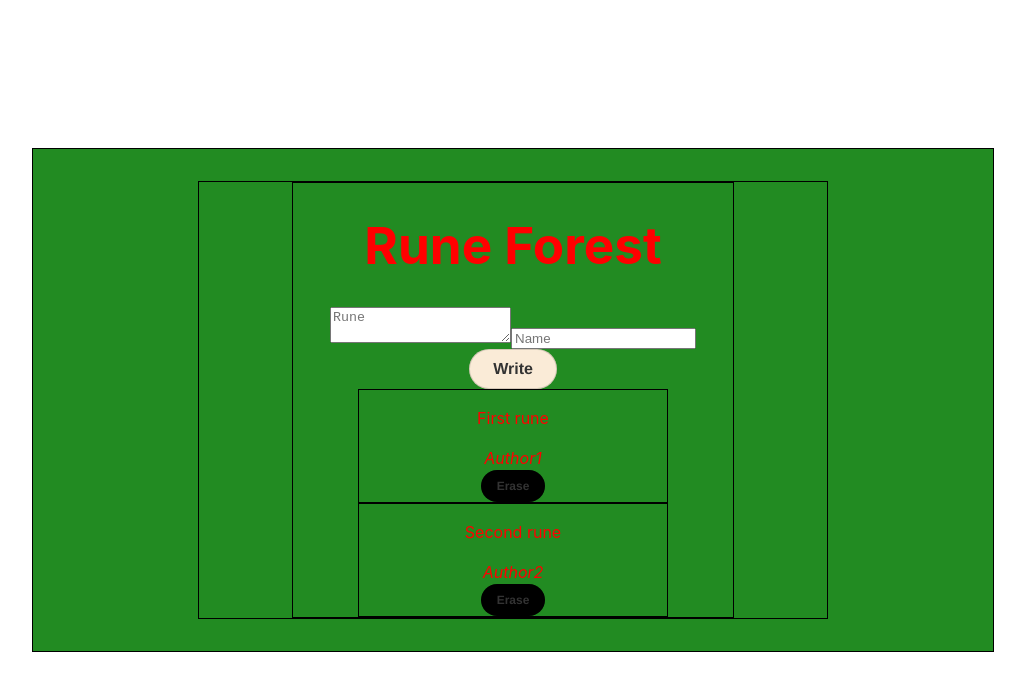
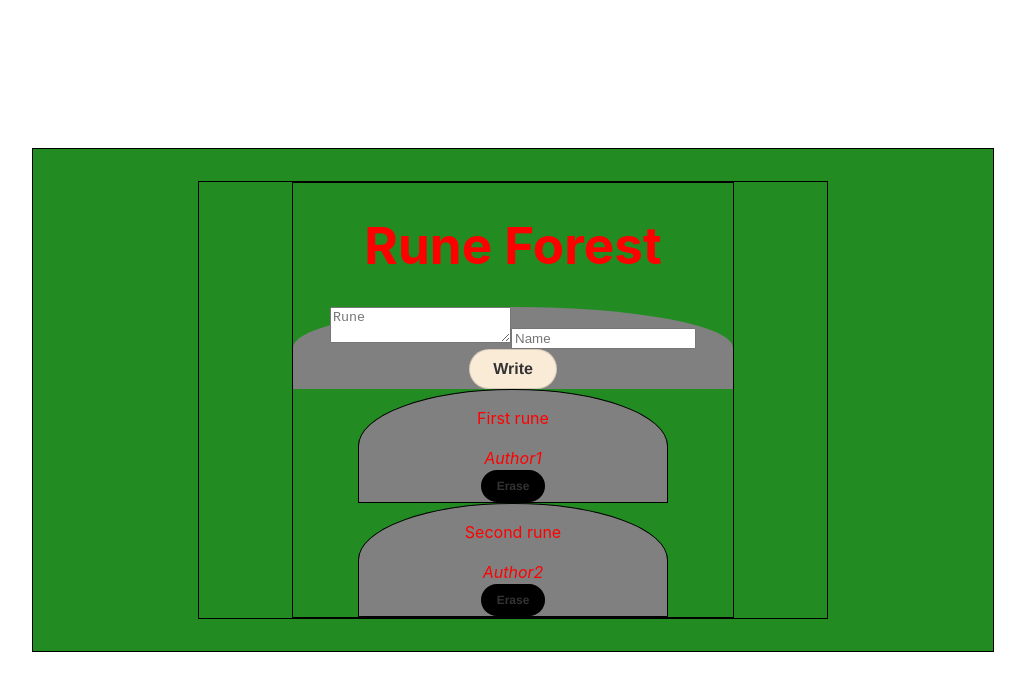
Before and after one commit to carlsylvan/rune-forest, a React (Vite) app in the folder client/: page / in a window 1280 px wide. Shown: the top 690 px of the page, without its empty margins (127-1152 px from the left). Built offline with nearby package versions, Linux system fonts and the light colour scheme; data requests are answered from the project's data file.

Commit message:
css classes

```diff
--- a/client/src/components/RuneForest/RuneForest.css
+++ b/client/src/components/RuneForest/RuneForest.css
@@ -4,5 +4,16 @@ div {
   align-items: center;
   justify-content: center;
   width: 70%;
+  color: red;
   background-color: forestgreen;
 }
+
+.runestone {
+  background-color: gray;
+  border-radius: 50% 50% 0 0;
+}
+
+.blankrune {
+  background-color: gray;
+  border-radius: 50% 50% 0 0;
+}
--- a/client/src/components/RuneForest/RuneForest.jsx
+++ b/client/src/components/RuneForest/RuneForest.jsx
@@ -38,9 +38,9 @@ export const RuneForest = () => {
     });
   }, []);
   return (
-    <div>
-      <h1>Rune Forest</h1>
-      <form onSubmit={handleSubmit}>
+    <div className="runeforest">
+      <h1 id="title">Rune Forest</h1>
+      <form className="blankrune" onSubmit={handleSubmit}>
         <textarea
           type="text"
           placeholder="Rune"
--- a/client/src/components/RuneStone/RuneStone.css
+++ b/client/src/components/RuneStone/RuneStone.css
@@ -1,5 +1,4 @@
 div {
   border: 1px solid black;
-  color: red;
   display: flex;
 }
--- a/client/src/components/RuneStone/RuneStone.jsx
+++ b/client/src/components/RuneStone/RuneStone.jsx
@@ -2,5 +2,5 @@ import { ReactNode } from "react";
 import "./RuneStone.css";
 
 export const RuneStone = (props) => {
-  return <div>{props.children}</div>;
+  return <div className="runestone">{props.children}</div>;
 };
```
